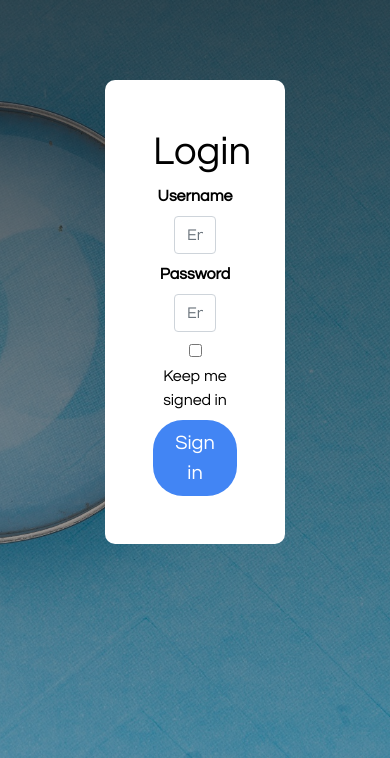
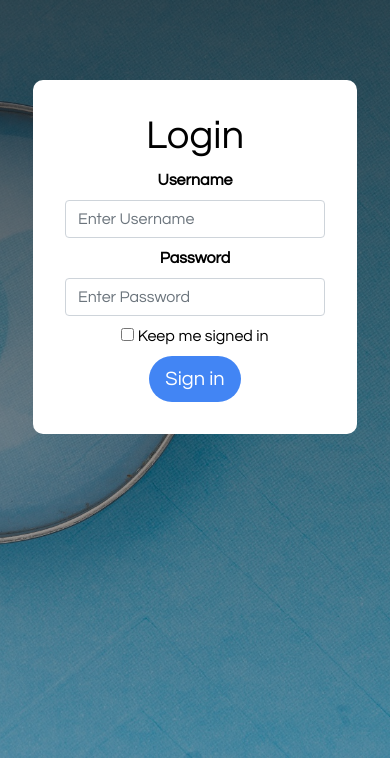
Before and after one commit to Akhil-Eaga/hyper-search-web-application, a Flask app: page /login in a window 390 px wide. Shown: the part 86-844 px from the top of the page. Run offline with Flask 2, Linux system fonts and the light colour scheme; some libraries are stand-ins or nearby versions.

Commit message:
added media queries for the user login, admin login and user signup pages

```diff
--- a/static/css/loginpage.css
+++ b/static/css/loginpage.css
@@ -7,7 +7,7 @@
 }
 
 .loginpage-form-container {
-    max-width: 50%;
+    max-width: 60%;
     color: black;
     text-align: center;
     background-color: #ffffff;
@@ -17,19 +17,38 @@
     margin-top: 5rem;
 }
 
+
+
+@media only screen and (max-width: 1000px) {
+
+    .loginpage-form-container {
+        max-width: 70%;
+        padding: 1.5rem;
+    }
+}
+
+@media only screen and (max-width: 800px) {
+
+    .loginpage-form-container {
+        max-width: 90%;
+        padding: 1rem;
+    }
+}
+
+
 .form-signin {
     padding: 1rem;
 }
 
 .form-control{
-    width: 50%;
+    /* width: 50%; */
     color: black;
     margin: auto;
 
 }
 
 .form-control:hover{
-    width: 50%;
+    /* width: 50%; */
     color: black;
     margin: auto;
     box-shadow: 0px 0px 19px 5px rgba(0, 0, 0, 0.1);
```
Also changed, not shown: static/css/admin_loginpage.css (+18 -2 lines), static/css/signuppage.css (+18 -2 lines).
